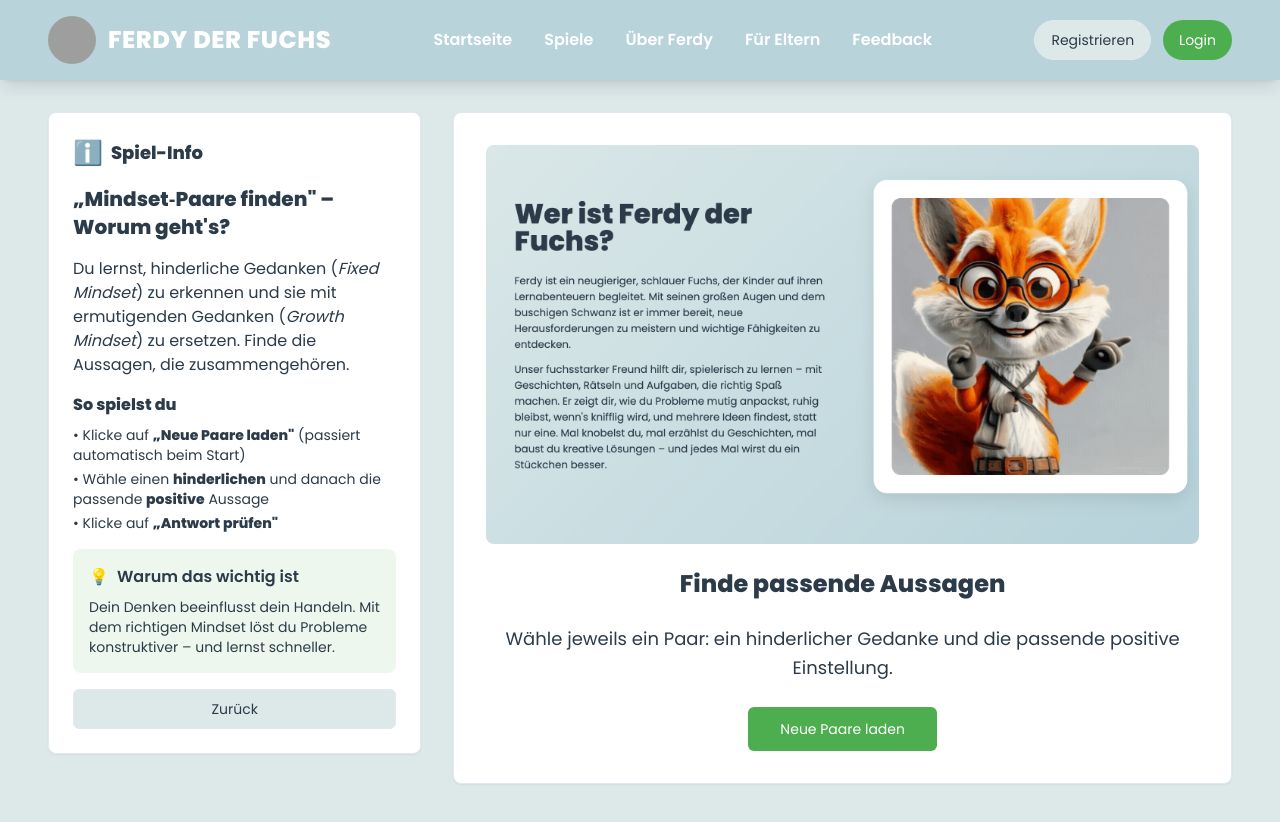
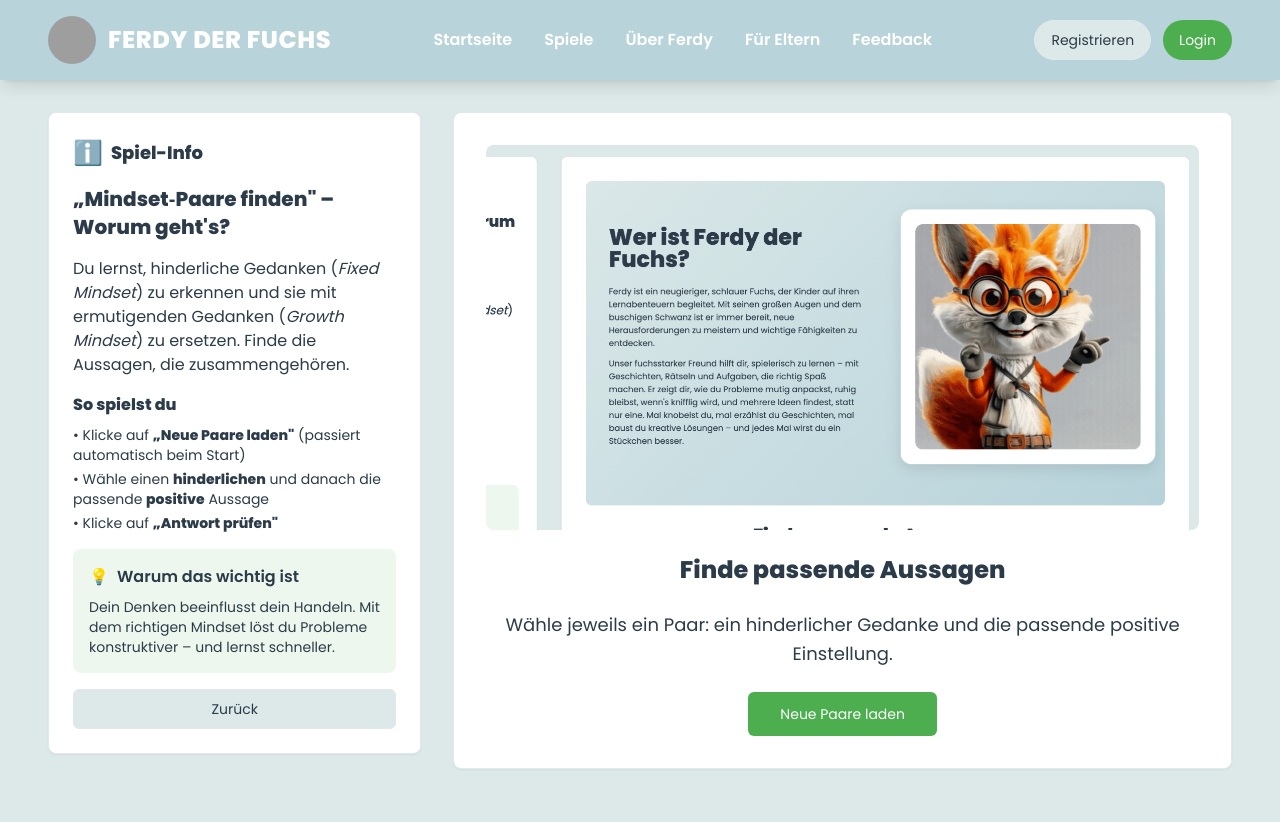
Before and after one commit to Katrin-919/brainsip, a React (Vite) app: page /paare-finden in a window 1280 px wide. Shown: the top 822 px of the page. Built offline with nearby package versions, Linux system fonts and the light colour scheme; grey boxes are pictures that could not be loaded.

Commit message:
Fix ferdy_puzzle.png path
Correct the path for the ferdy_puzzle.png image on the Paare finden page.

```diff
--- a/src/pages/PaareFinden.tsx
+++ b/src/pages/PaareFinden.tsx
@@ -195,7 +195,7 @@ export default function PaareFinden() {
                 {/* Header with Ferdy */}
                 <div className="text-center mb-6">
                   <img
-                    src="/lovable-uploads/baed1d19-cefc-427e-9413-c5bb9584cb84.png"
+                    src="/lovable-uploads/d8fa8bd4-9c4f-4ed0-892f-e72f94052db1.png"
                     alt="Ferdy Puzzle"
                     className="w-70 h-85 mx-auto rounded-lg object-cover"
                   />
```
Also changed, not shown: public/lovable-uploads/d8fa8bd4-9c4f-4ed0-892f-e72f94052db1.png (added).
